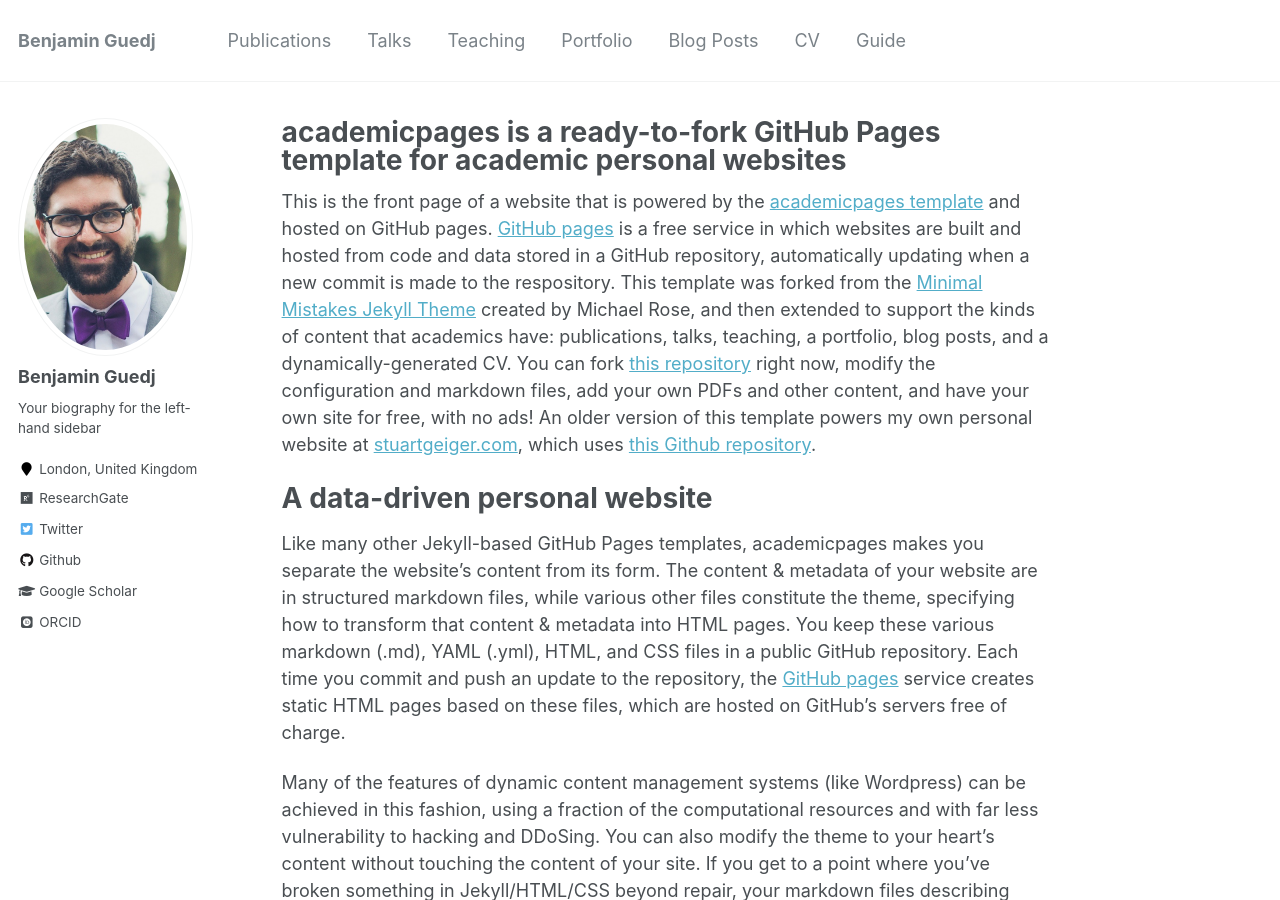
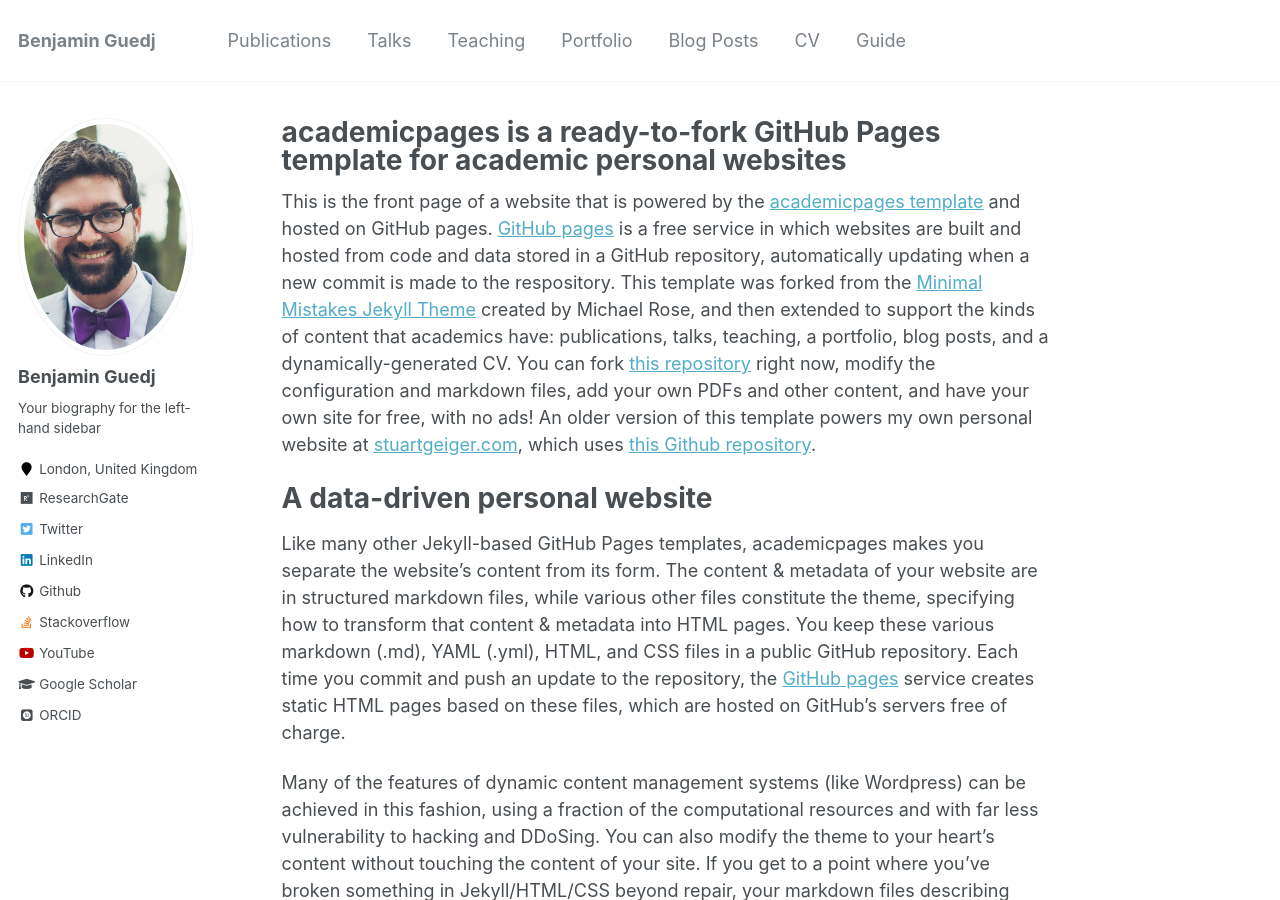
Before and after one commit to bguedj/bguedj.github.io, a Jekyll site: the page built from _pages/about.md, in a window 1280 px wide and 900 px high. Built offline with Jekyll 4.4.1, drawn with Linux system fonts in a browser that asks for light colours; some web fonts are replaced; some of the changed lines change nothing that is shown.

Commit message:
site-wide configuration

```diff
--- a/_config.yml
+++ b/_config.yml
@@ -102,18 +102,18 @@
   instagram        :
   impactstory      :
   lastfm           :
-  linkedin         :
+  linkedin         : "https://www.linkedin.com/in/benjaminguedj/"
   orcid            : "https://orcid.org/0000-0003-1237-7430"
   pinterest        :
   soundcloud       :
-  stackoverflow    : # http://stackoverflow.com/users/123456/username
+  stackoverflow    : https://stackexchange.com/users/10793782/benjamin
   steam            :
   tumblr           :
   twitter          : "bguedj"
   vine             :
   weibo            :
   xing             :
-  youtube          :
+  youtube          : "https://www.youtube.com/channel/UCkp0b5jlZoIc4U-sDav4Fuw"
   wikipedia        :
 
 
```
